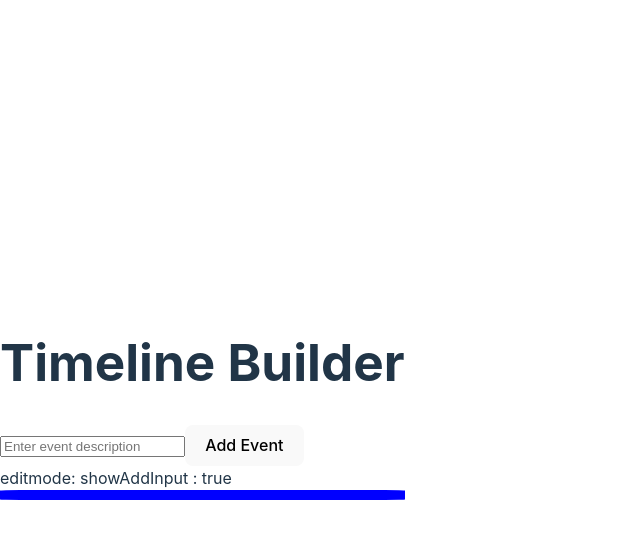
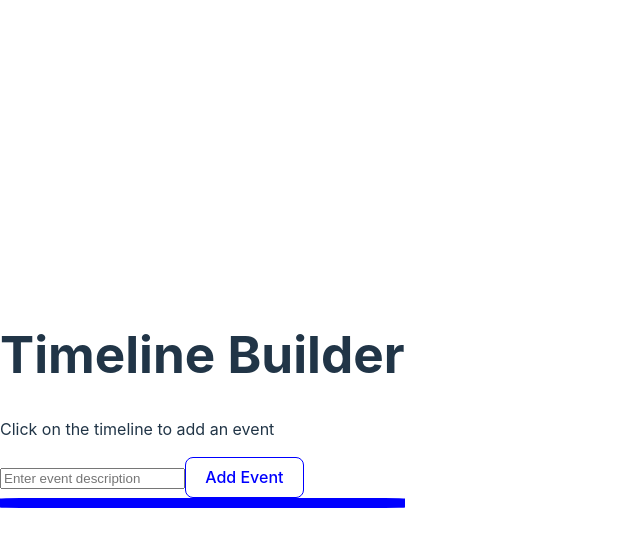
Before and after one commit to NotYourTypicalDeveloper/timeline-builder, a React (Vite) app: page / in a window 1280 px wide. Both pictures are taken after a click on the element 202 px from the left and 474 px from the top of the page. Shown: the top 546 px of the page, without its empty margins (0-640 px from the left). Built offline with nearby package versions, Linux system fonts and the light colour scheme.

Commit message:
removed edit prompt, added edit input and double click feature, added styling

```diff
--- a/src/App.css
+++ b/src/App.css
@@ -4,15 +4,26 @@
   background-color: blue;
   border-radius: 5%;
   display: flex;
+  width: 100%;
+  position: relative;
 }
 
-.timeline-element-wrapper {
+/* Timeline card */
+.timeline-element-ctnr {
   margin-left: 2rem;
-  min-width: 250px;
-  max-width: 400px;
+  min-width: 350px;
+  max-width: 500px;
   display: flex;
+  position: absolute;
+  top: -7px;
 }
 
+.timeline-event-wrapper {
+  display: flex;
+  flex-direction: column;
+}
+
+/* .timeline-event-wrapper:odd  */
 .timeline-element-text {
   background-color: antiquewhite;
   color: blue;
@@ -27,3 +38,27 @@
   border-radius: 50%;
   display: inline-block;
 }
+
+/* Edit input on timeline card */
+.edit-input {
+  border: 1px solid blue;
+}
+
+/* buttons */
+
+.action-button {
+  color: blue;
+  background-color: #fff;
+  border: 1px solid blue;
+  transition: background-color 300ms ease-in-out;
+
+  &:hover,
+  &:focus {
+    background-color: rgb(85, 85, 246);
+    color: white;
+    outline: 0;
+  }
+}
+.action-button:first-child {
+  margin-bottom: 0.5rem;
+}
--- a/src/components/TimelineArray.tsx
+++ b/src/components/TimelineArray.tsx
@@ -1,3 +1,4 @@
+import { useState } from "react";
 import { IEventsProps } from "./TimelineBuilder.tsx";
 
 interface ITimelineElementProps {
@@ -11,22 +12,55 @@ const TimelineArray: React.FC<ITimelineElementProps> = ({
   handleEditEvent,
   handleDeleteEvent,
 }) => {
+  const [edit, setEdit] = useState(false);
+  // const [editText, setEditText] = useState(text);
+
   return (
-    <div className="timeline-element-wrapper">
+    <div className="timeline-element-ctnr">
       {eventsArr.map((event) => (
-        <div className="event" key={event.id}>
+        <div className="timeline-event-wrapper" key={event.id}>
           <div className="dot" />
-          <div>{event.text}</div>
-          <div className="event-actions">
-            <button
-              onClick={() =>
-                handleEditEvent(event.id, prompt("Edit event:", event.text))
-              }
+          <div>
+            {edit ? (
+              <input
+                className="edit-input"
+                type="text"
+                value={event.text}
+                onChange={(e) => {
+                  handleEditEvent(event.id, e.target.value);
+                }}
+                onBlur={() => {
+                  setEdit(false);
+                  handleEditEvent(event.id, event.text);
+                }}
+              />
+            ) : (
+              <div>{event.text}</div>
+            )}
+            <div
+              onDoubleClick={() => {
+                setEdit(true);
+                handleEditEvent(event.id, event.text);
+              }}
+              className="action-buttons-wrapper"
             >
-              Edit
-            </button>
+              <button
+                className="action-button"
+                onClick={() => {
+                  setEdit(true);
+                  handleEditEvent(event.id, event.text);
+                }}
+              >
+                edit
+              </button>
 
-            <button onClick={() => handleDeleteEvent(event.id)}>Delete</button>
+              <button
+                className="action-button"
+                onClick={() => handleDeleteEvent(event.id)}
+              >
+                Delete
+              </button>
+            </div>
           </div>
         </div>
       ))}
--- a/src/components/TimelineBuilder.tsx
+++ b/src/components/TimelineBuilder.tsx
@@ -1,4 +1,4 @@
-import { useState, useRef } from "react";
+import { useState } from "react";
 import TimelineArray from "./TimelineArray.tsx";
 
 export interface IEventsProps {
@@ -9,8 +9,6 @@ const TimelineBuilder: React.FC = () => {
   const [events, setEvents] = useState<IEventsProps[]>([]);
   const [newEvent, setNewEvent] = useState("");
   const [showAddInput, setShowAddInput] = useState(false);
-  const [editMode, setEditMode] = useState(false);
-  const inputRef = useRef();
 
   const handleAddEvent = () => {
     if (newEvent.trim() !== "") {
@@ -23,7 +21,7 @@ const TimelineBuilder: React.FC = () => {
   const handleKeyPress = (e) => {
     if (e.key === "Enter") {
       setEvents([...events, { text: e.target.value, id: Date.now() }]);
-      inputRef.current.value = "";
+      setShowAddInput(false);
     }
   };
   const handleEditEvent = (id: number, newText: string) => {
@@ -50,6 +48,7 @@ const TimelineBuilder: React.FC = () => {
   return (
     <div>
       <h1>Timeline Builder</h1>
+      <p>Click on the timeline to add an event</p>
       {showAddInput && (
         <div className="input-wrapper">
           <input
@@ -58,13 +57,13 @@ const TimelineBuilder: React.FC = () => {
             value={newEvent}
             onChange={(e) => setNewEvent(e.target.value)}
             onKeyDown={handleKeyPress}
-            ref={inputRef}
           />
-          <button onClick={handleAddEvent}>Add Event</button>
+          <button className="action-button" onClick={handleAddEvent}>
+            Add Event
+          </button>
         </div>
       )}
-      editmode: {editMode}
-      showAddInput : {showAddInput.toString()}
+
       <div className="timeline-bar" onClick={handleTimelineClick}>
         <TimelineArray
           eventsArr={events}
```
